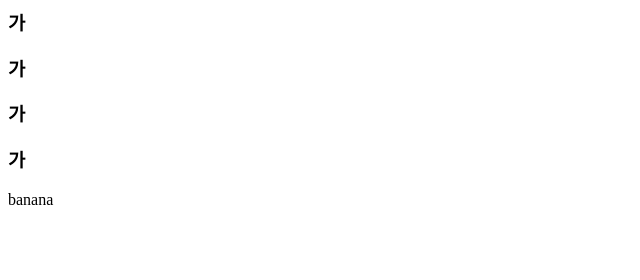
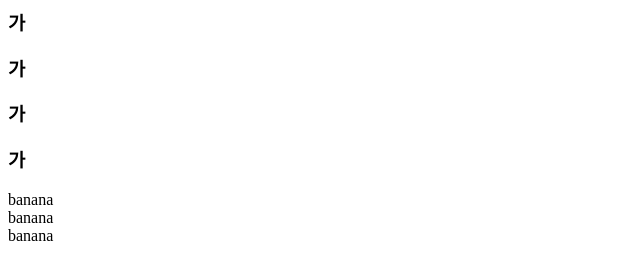
Before and after one commit to 2s01202/aaa, a plain HTML site: page index.html in a window 1280 px wide. Shown: the whole page, without its empty margins (0-640 px from the left). Drawn offline with Linux system fonts and the light colour scheme.

Commit message:
banana 수정

```diff
--- a/index.html
+++ b/index.html
@@ -9,5 +9,8 @@
 <h3>가</h3>
 <h3>가</h3>
 <div>banana</div>
+<div>banana</div>
+<div>banana</div>
+
 </body>
 </html>
```
